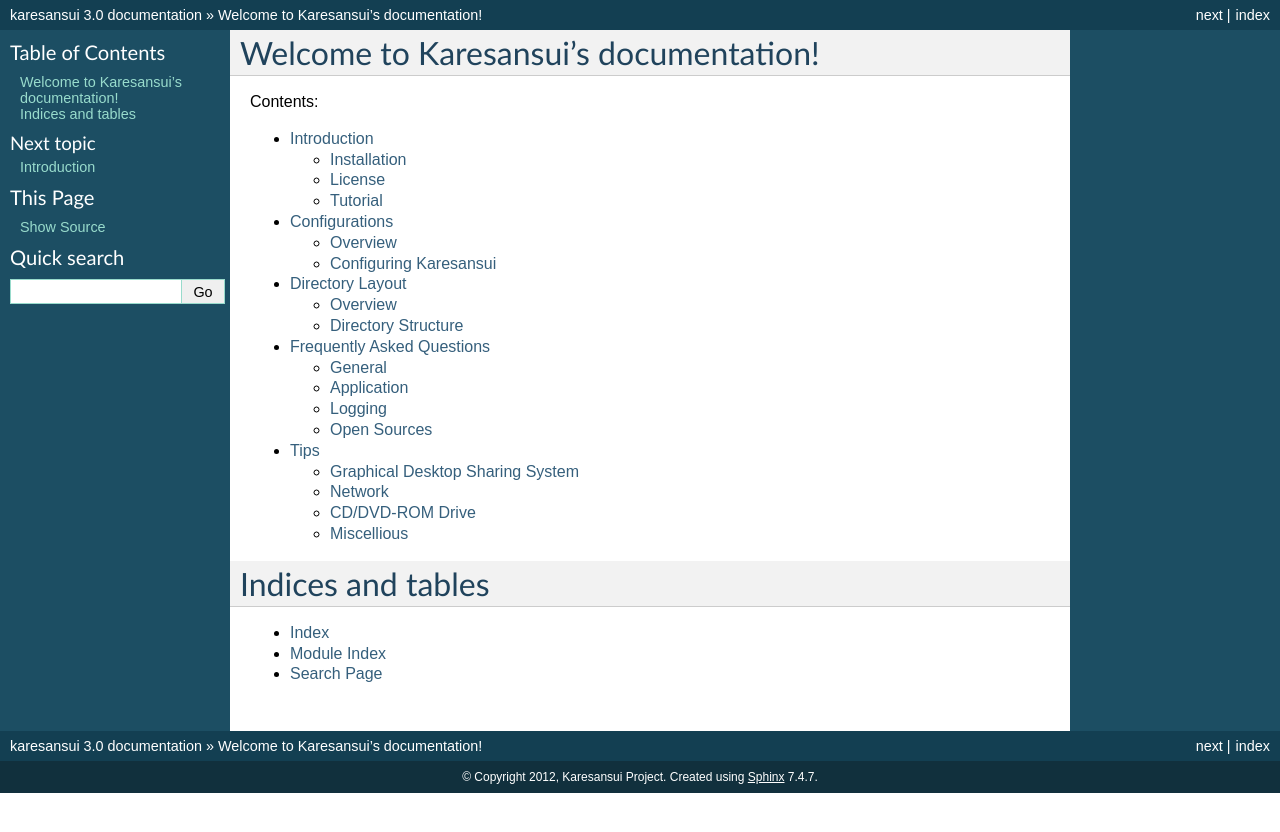
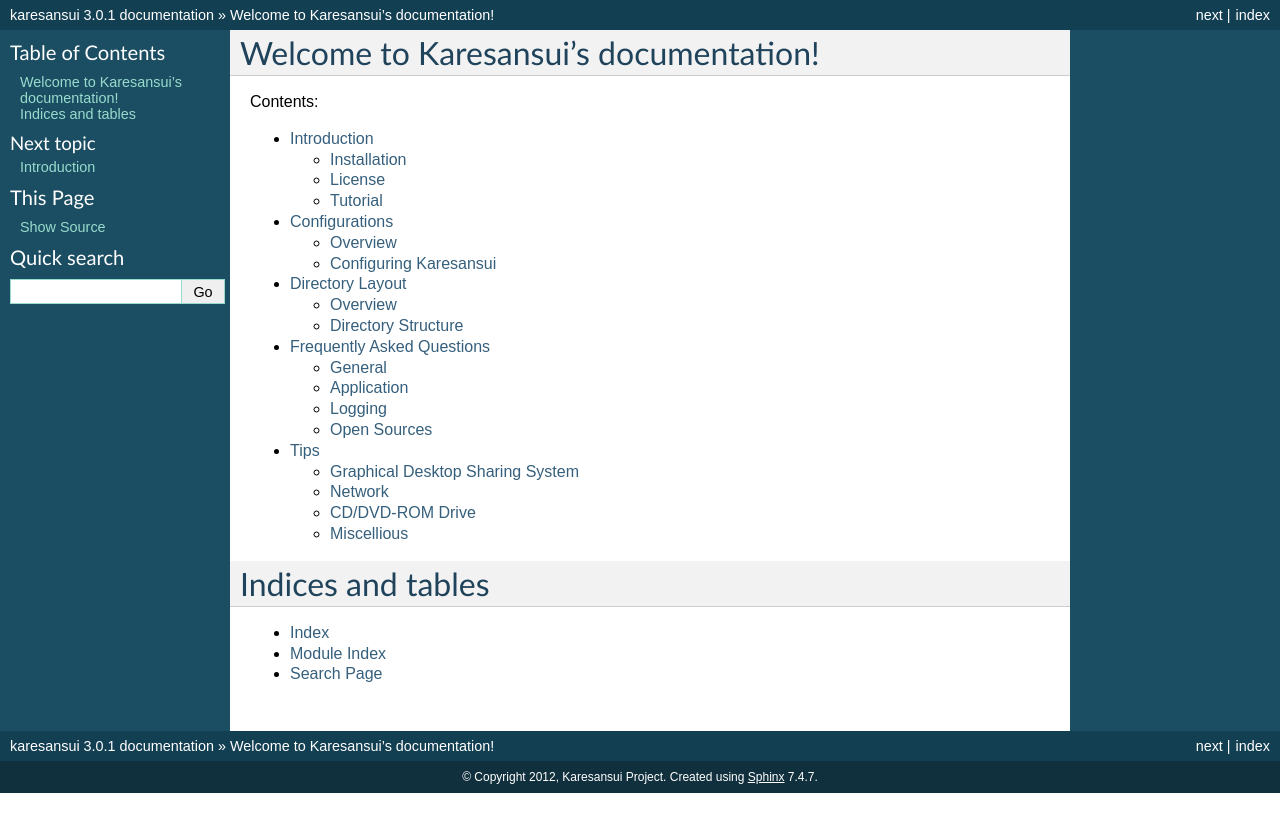
Before and after one commit to karesansui/karesansui, a Sphinx documentation site: the page built from doc/sphinx/index.rst, in a window 1280 px wide. Shown: the top 832 px of the page. Built offline with Sphinx 7.4.7, drawn with Linux system fonts in a browser that asks for light colours.

Commit message:
Increase the version number to 3.0.1.

```diff
--- a/doc/sphinx/conf.py
+++ b/doc/sphinx/conf.py
@@ -50,7 +50,7 @@
 # The short X.Y version.
 version = '3.0'
 # The full version, including alpha/beta/rc tags.
-release = '3.0'
+release = '3.0.1'
 
 # The language for content autogenerated by Sphinx. Refer to documentation
 # for a list of supported languages.
--- a/karesansui/__init__.py
+++ b/karesansui/__init__.py
@@ -35,7 +35,7 @@
 
 __author__ = "Kei Funagayama <kei@karesansui-project.info>"
 __version__ = '3.0'
-__release__ = '0'
+__release__ = '1'
 __app__ = 'karesansui'
 
 import os
```
Also changed, not shown: ChangeLog.md (added, +17 -0 lines), 1 other file.
